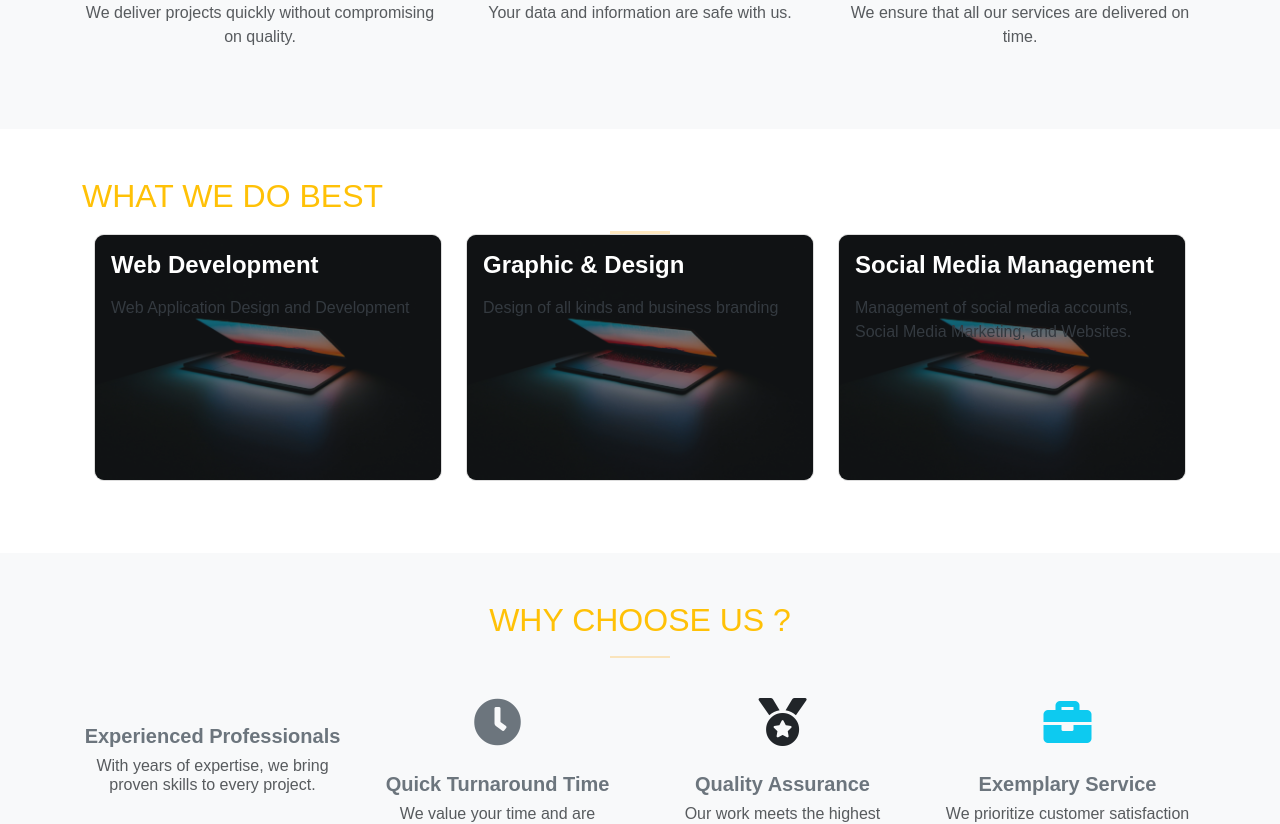
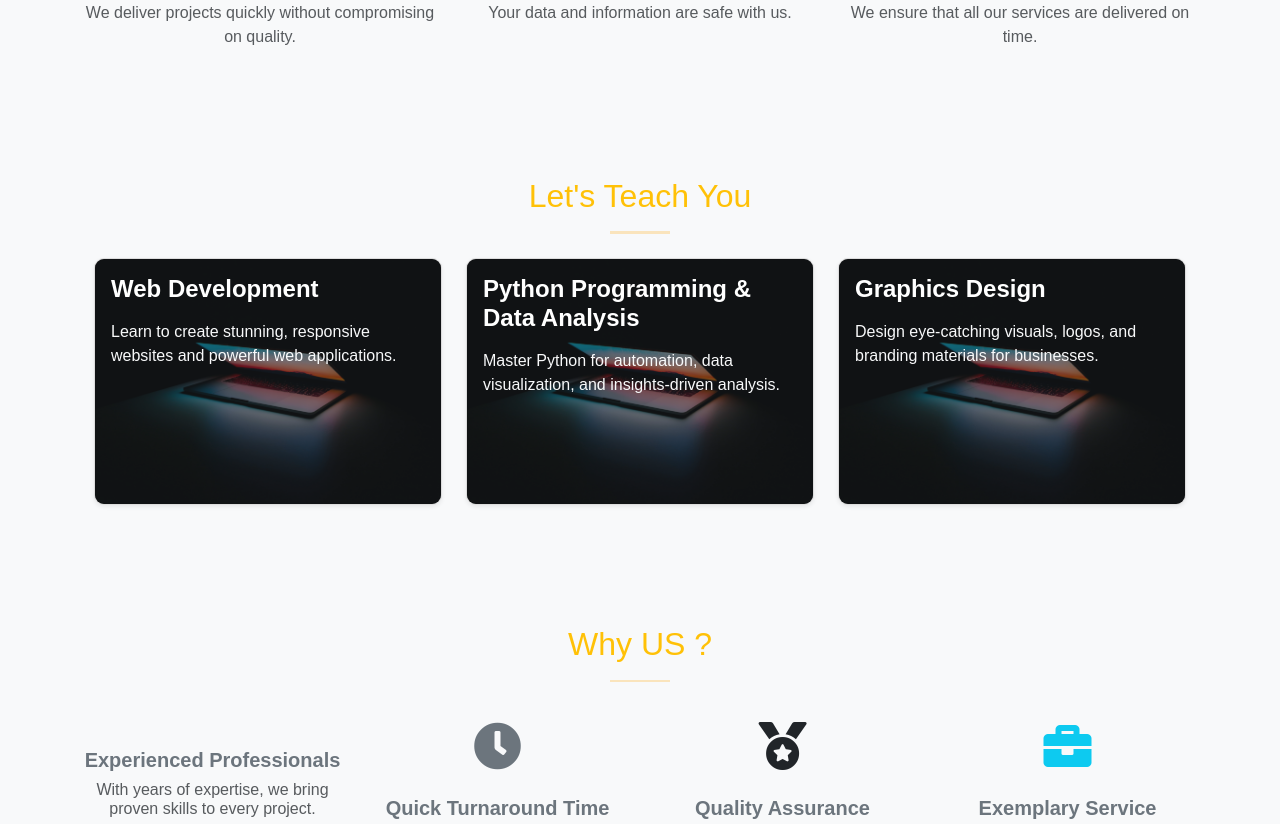
Before and after one commit to un-rated-sniper/bytecity, a React (Vite) app: page / in a window 1280 px wide. Shown: the part 2000-2824 px from the top of the page. Built offline with nearby package versions, Linux system fonts and the light colour scheme; a small style sheet from the web is missing.

Commit message:
minor changes

```diff
--- a/src/App.tsx
+++ b/src/App.tsx
@@ -6,7 +6,7 @@ import AboutUs from './components/AboutUs';
 import Services from './components/Services';
 import Discover from './components/Discover';
 import Message from './components/Message';
-import Testimonials from './components/Testimonials';
+import Testimonials from './components/Testimonials'; // Ensure the file exists and is correctly named
 import WhyChooseUs from './components/WhyChooseUs';
 import HireUsModal from './components/HireUsModal';
 
@@ -27,10 +27,9 @@ const App: React.FC = () => {
       <Services />
       <Message />
       <AboutUs/>
-      <Testimonials />
+      <Testimonials/>
       <HireUsModal show={showHireUsModal} handleClose={handleCloseModal} />
       <WhyChooseUs />
-
       <Footer />
     </div>
   );
--- a/src/components/AboutUs.tsx
+++ b/src/components/AboutUs.tsx
@@ -24,7 +24,7 @@ const AboutUs: React.FC = () => {
   return (
     <section className="py-5 bg-light text-center">
       <Container>
-        <h2 className="text-warning mb-3">WHY CHOOSE US?</h2>
+        <h2 className="text-warning mb-3">Why Choose Us?</h2>
         <hr style={{ width: '60px', margin: '0 auto', borderTop: '2px solid orange' }} />
 
         <Row className="mt-4">
--- a/src/components/Services.tsx
+++ b/src/components/Services.tsx
@@ -23,7 +23,7 @@ const Services: React.FC = () => {
   return (
     <section id="services" className="py-5 bg-light text-center">
       <Container>
-        <h2 className="text-warning mb-3">WHAT WE DO BEST</h2>
+        <h2 className="text-warning mb-3">What We Do</h2>
         <hr style={{ width: '60px', margin: '0 auto', borderTop: '2px solid orange' }} />
 
         <Row className="mt-4 justify-content-center"> {/* Center the cards */}
--- a/src/components/Testimonials.tsx
+++ b/src/components/Testimonials.tsx
@@ -1,40 +1,48 @@
 import React from 'react';
-import { Container, Col, Card, Row } from 'react-bootstrap'; // Import Row for layout
+import { Container, Col, Card, Row } from 'react-bootstrap';
 
 const Testimonials: React.FC = () => {
   const services = [
     {
       title: 'Web Development',
-      text: 'Web Application Design and Development',
-      image: '/image.jpg' // Replace with actual image paths
+      text: 'Learn to create stunning, responsive websites and powerful web applications.',
+      image: '/image.jpg' // Replace with the actual image path for web development
     },
     {
-      title: 'Graphic & Design',
-      text: 'Design of all kinds and business branding',
-      image: '/image.jpg'
+      title: 'Python Programming & Data Analysis',
+      text: 'Master Python for automation, data visualization, and insights-driven analysis.',
+      image: '/image.jpg' // Replace with the actual image path for Python and data analysis
     },
     {
-      title: 'Social Media Management',
-      text: 'Management of social media accounts, Social Media Marketing, and Websites.',
-      image: '/image.jpg'
+      title: 'Graphics Design',
+      text: 'Design eye-catching visuals, logos, and branding materials for businesses.',
+      image: '/image.jpg' // Replace with the actual image path for graphic design
     },
   ];
 
   return (
-    <section id="services" className="py-5">
+    <section id="services" className="py-5 bg-light">
       <Container>
-
-      <h2 className="text-warning mb-3">WHAT WE DO BEST</h2>
-      <hr style={{ width: '60px', margin: '0 auto', borderTop: '3px solid orange' }} />
-
-        <Row className="justify-content-center"> {/* Use Row for proper grid layout */}
+        <h2 className="text-warning text-center mb-3">Let's Teach You</h2>
+        <hr
+          style={{
+            width: '60px',
+            margin: '0 auto',
+            borderTop: '3px solid orange',
+          }}
+        />
+        <Row className="justify-content-center mt-4">
           {services.map((service, index) => (
-            <Col xs={12} sm={6} md={4} key={index} className="mb-4"> {/* Adjust for different screen sizes */}
-              <Card className="h-100 text-white">
-                <Card.Img src={service.image} alt={service.title} className="card-img" />
+            <Col xs={12} sm={6} md={4} key={index} className="mb-4">
+              <Card className="h-100 shadow-sm">
+                <Card.Img
+                  src={service.image}
+                  alt={service.title}
+                  className="card-img"
+                />
                 <Card.ImgOverlay className="d-flex flex-column justify-content-end bg-dark bg-opacity-50">
                   <Card.Title className="text-white">{service.title}</Card.Title>
-                  <Card.Text>{service.text}</Card.Text>
+                  <Card.Text className="text-light">{service.text}</Card.Text>
                 </Card.ImgOverlay>
               </Card>
             </Col>
@@ -45,4 +53,4 @@ const Testimonials: React.FC = () => {
   );
 };
 
-export default Testimonials;
+export default Testimonials;
--- a/src/components/WhyChooseUs.tsx
+++ b/src/components/WhyChooseUs.tsx
@@ -4,7 +4,7 @@ const WhyChooseUs = () => {
   return (
     <section className="py-5 bg-light text-center">
       <Container>
-        <h2 className="text-warning mb-3">WHY CHOOSE US ?</h2>
+        <h2 className="text-warning mb-3">Why US ?</h2>
         <hr style={{ width: '60px', margin: '0 auto', borderTop: '2px solid orange' }} />
 
         <Row className="mt-4">
```
